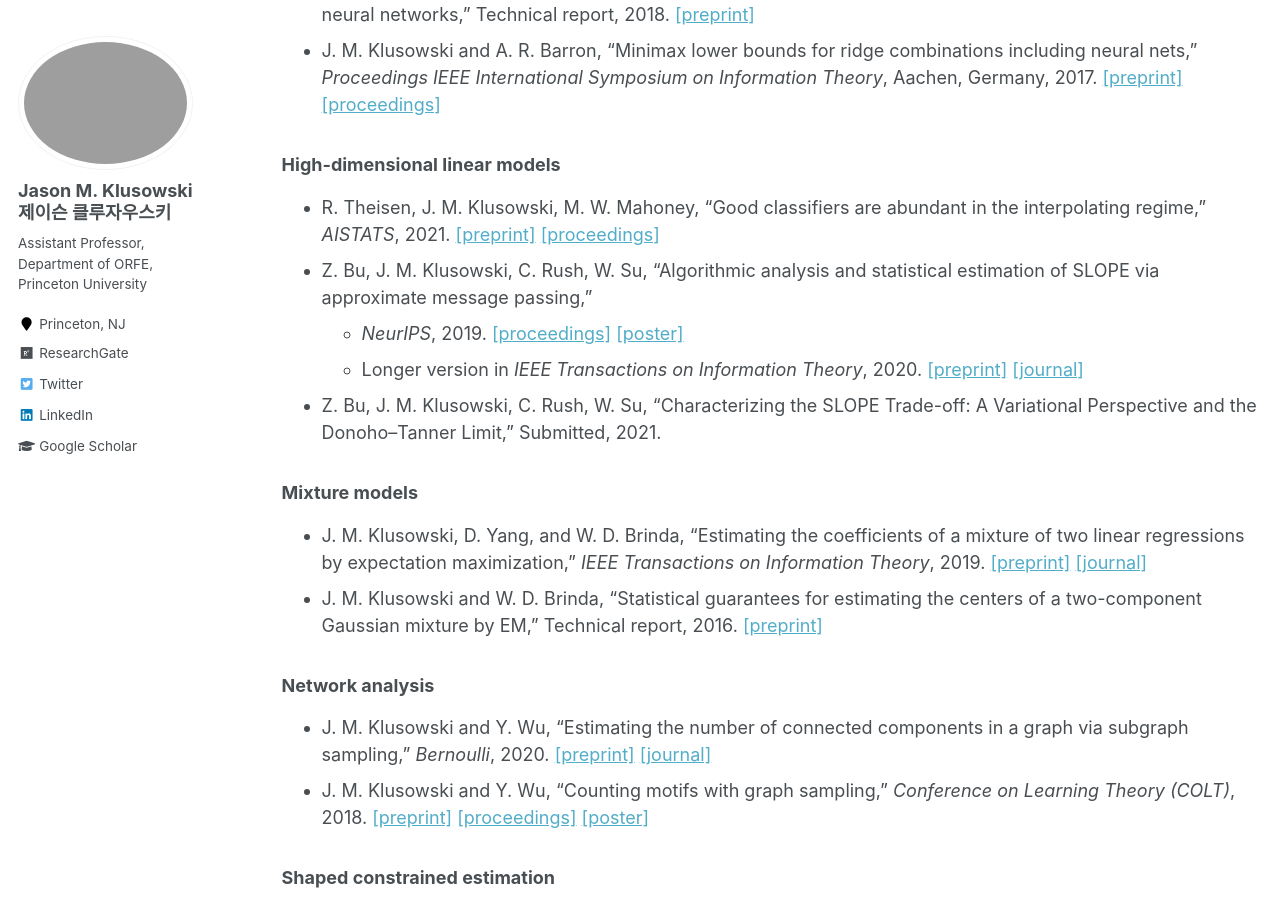
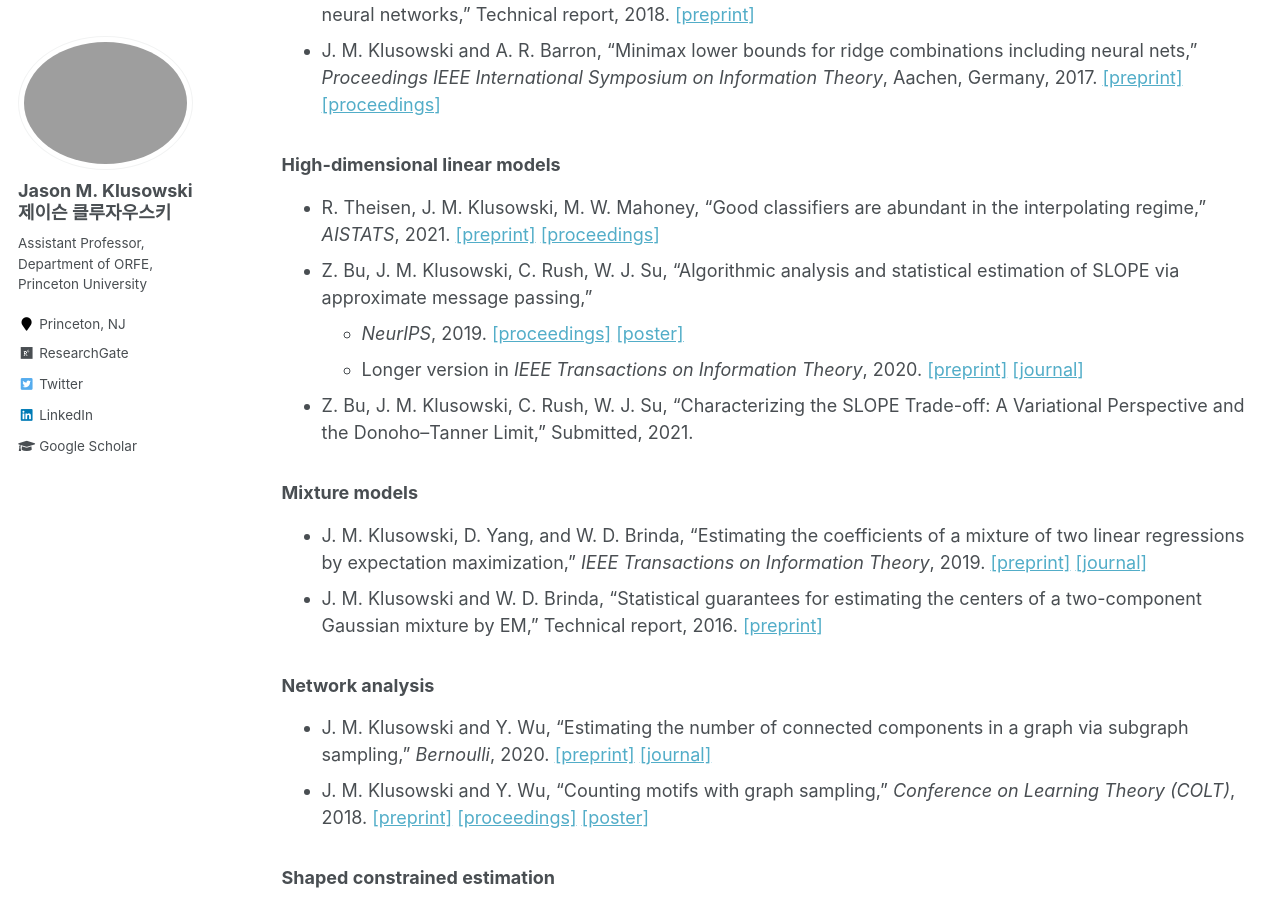
Before and after one commit to jasonklusowski/jasonklusowski.github.io, a Jekyll site: the page built from _pages/publications.md, in a window 1280 px wide and 900 px high, scrolled down 881 px. Built offline with Jekyll 4.4.1, drawn with Linux system fonts in a browser that asks for light colours; formulas are drawn with MathJax 3.

```diff
--- a/_pages/publications.md
+++ b/_pages/publications.md
@@ -28,10 +28,10 @@ You can also find my articles on my [Google Scholar profile](https://scholar.goo
 ### High-dimensional linear models
 
 * R. Theisen, J. M. Klusowski, M. W. Mahoney, "Good classifiers are abundant in the interpolating regime," _AISTATS_, 2021. [[preprint]](https://arxiv.org/pdf/2006.12625.pdf) [[proceedings]](http://proceedings.mlr.press/v130/theisen21a/theisen21a.pdf)
-* Z. Bu, J. M. Klusowski, C. Rush, W. Su, "Algorithmic analysis and statistical estimation of SLOPE via approximate message passing,"
+* Z. Bu, J. M. Klusowski, C. Rush, W. J. Su, "Algorithmic analysis and statistical estimation of SLOPE via approximate message passing,"
   - _NeurIPS_, 2019. [[proceedings]](http://papers.neurips.cc/paper/9134-algorithmic-analysis-and-statistical-estimation-of-slope-via-approximate-message-passing) [[poster]](https://jasonklusowski.github.io/files/SLOPEAMP_poster.pdf)
   - Longer version in _IEEE Transactions on Information Theory_, 2020. [[preprint]](https://arxiv.org/pdf/1907.07502.pdf) [[journal]](https://ieeexplore.ieee.org/document/9204751)
-* Z. Bu, J. M. Klusowski, C. Rush, W. Su, "Characterizing the SLOPE Trade-off: A Variational Perspective and the Donoho–Tanner Limit," Submitted, 2021.
+* Z. Bu, J. M. Klusowski, C. Rush, W. J. Su, "Characterizing the SLOPE Trade-off: A Variational Perspective and the Donoho–Tanner Limit," Submitted, 2021.
 
 ### Mixture models
 
```
